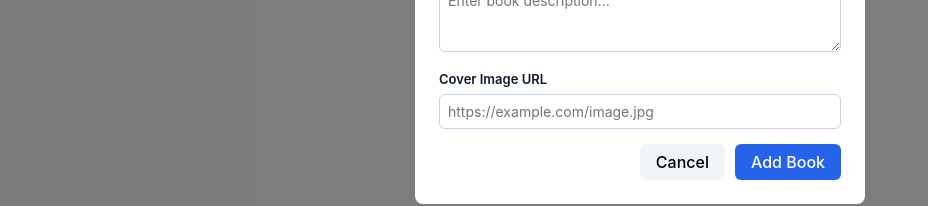
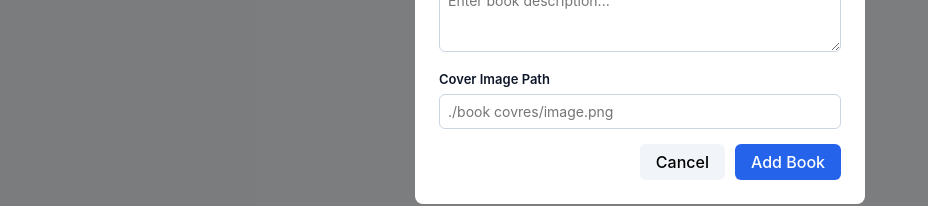
Before and after one commit to mohamedabdelrhman9876-hub/React-First-Project-BookHub, a React (Vite) app: page / in a window 1280 px wide. Both pictures are taken after typing "Sample" into the empty fields and a click on the button "+ Add Book". Shown: the part 466-672 px from the top of the page, without its empty margins (0-928 px from the left). Built offline with nearby package versions, Linux system fonts and the light colour scheme.

Commit message:
Use exact local book covers from book covres folder

```diff
--- a/src/App.jsx
+++ b/src/App.jsx
@@ -1,5 +1,6 @@
 import React, { useState } from 'react';
 import './App.css';
+
 
 const initialBooks = [
   {
@@ -13,7 +14,7 @@ const initialBooks = [
     published: "2008",
     language: "English",
     description: "Even bad code can function. But if code isn't clean, it can bring a development organization to its knees.",
-    image: "https://m.media-amazon.com/images/I/71T7aXT3PdL._AC_UF1000,1000_QL80_.jpg"
+    image: "./book covres/clean_code_cover.png"
   },
   {
     id: 2,
@@ -26,7 +27,7 @@ const initialBooks = [
     published: "2018",
     language: "English",
     description: "Atomic Habits shows how small changes, repeated consistently, can lead to remarkable results.",
-    image: "https://m.media-amazon.com/images/I/91bYsX41DVL._AC_UF1000,1000_QL80_.jpg"
+    image: "./book covres/atomic_habits_cover.png"
   },
   {
     id: 3,
@@ -38,8 +39,8 @@ const initialBooks = [
     pages: 369,
     published: "2014",
     language: "English",
-    description: "Six days ago, astronaut Mark Watney became one of the first people to walk on Mars. Now, he's sure he'll be the first person to die there.",
-    image: "https://m.media-amazon.com/images/I/81wxd6WYycL._AC_UF1000,1000_QL80_.jpg"
+    description: "Six days ago, astronaut Mark Watney became one of the first people to walk on Mars.",
+    image: "./book covres/the_martian_cover.png"
   },
   {
     id: 4,
@@ -51,8 +52,8 @@ const initialBooks = [
     pages: 688,
     published: "1965",
     language: "English",
-    description: "Set on the desert planet Arrakis, Dune is the story of the boy Paul Atreides, heir to a noble family task with ruling an inhospitable world.",
-    image: "https://m.media-amazon.com/images/I/A1u44fEN0JL._AC_UF1000,1000_QL80_.jpg"
+    description: "Set on the desert planet Arrakis, Dune is the story of the boy Paul Atreides.",
+    image: "./book covres/dune_cover.png"
   },
   {
     id: 5,
@@ -64,8 +65,8 @@ const initialBooks = [
     pages: 336,
     published: "2018",
     language: "English",
-    description: "Own Your Morning. Elevate Your Life. Legendary leadership and elite performance expert Robin Sharma introduced The 5am Club concept over twenty years ago.",
-    image: "https://m.media-amazon.com/images/I/71jG+e7roXL._AC_UF1000,1000_QL80_.jpg"
+    description: "Own Your Morning. Elevate Your Life. Legendary leadership and elite performance expert.",
+    image: "./book covres/the_5am_club_cover.png"
   },
   {
     id: 6,
@@ -77,19 +78,18 @@ const initialBooks = [
     pages: 395,
     published: "1994",
     language: "English",
-    description: "Capturing a wealth of experience about the design of object-oriented software, four top-notch designers present a catalog of simple and succinct solutions.",
-    image: "https://m.media-amazon.com/images/I/81gtKoapHFL._AC_UF1000,1000_QL80_.jpg"
+    description: "Capturing a wealth of experience about the design of object-oriented software.",
+    image: "./book covres/design_patterns_cover.png"
   }
 ];
 
 function App() {
   const [books, setBooks] = useState(initialBooks);
-  const [activeTab, setActiveTab] = useState('Home'); // 'Home', 'Categories', 'About'
+  const [activeTab, setActiveTab] = useState('Home');
   const [selectedCategory, setSelectedCategory] = useState('All');
   const [selectedBook, setSelectedBook] = useState(null);
   const [searchTerm, setSearchTerm] = useState('');
   const [isAddModalOpen, setIsAddModalOpen] = useState(false);
-
 
   const [newBook, setNewBook] = useState({
     title: '',
@@ -106,7 +106,6 @@ function App() {
     return matchesSearch && matchesCategory;
   });
 
-
   const handleAddBook = (e) => {
     e.preventDefault();
     if (!newBook.title || !newBook.author) return;
@@ -119,7 +118,7 @@ function App() {
       pages: 250,
       published: "2026",
       language: "English",
-      image: newBook.image || "https://images.unsplash.com/photo-1543002588-bfa74002ed7e?w=500&q=80"
+      image: newBook.image || "./book covres/clean_code_cover.png"
     };
 
     setBooks([createdBook, ...books]);
@@ -129,7 +128,6 @@ function App() {
 
   return (
     <div className="bookhub-app">
-      {/* Navigation Header */}
       <header className="navbar">
         <div className="nav-brand" onClick={() => { setActiveTab('Home'); setSelectedBook(null); }}>
           <span className="book-icon">📖</span>
@@ -173,9 +171,7 @@ function App() {
         </div>
       </header>
 
-      {/* BODY CONTENT */}
       {selectedBook ? (
-        /* BOOK DETAILS VIEW */
         <main className="book-details-view">
           <button className="back-link" onClick={() => setSelectedBook(null)}>
             ← Back to books
@@ -229,7 +225,6 @@ function App() {
           </div>
         </main>
       ) : activeTab === 'Categories' ? (
-        /* CATEGORIES WITH SIDEBAR VIEW */
         <div className="categories-layout">
           <aside className="sidebar">
             <h3>Categories</h3>
@@ -240,12 +235,6 @@ function App() {
                   className={selectedCategory === cat ? 'active-sidebar' : ''}
                   onClick={() => setSelectedCategory(cat)}
                 >
-                  {cat === 'All' && '🌐'}
-                  {cat === 'Programming' && '💻'}
-                  {cat === 'Self Help' && '⭐'}
-                  {cat === 'Science Fiction' && '🚀'}
-                  {cat === 'Fantasy' && '🧙'}
-                  {cat === 'Productivity' && '📈'}
                   <span>{cat}</span>
                 </li>
               ))}
@@ -276,13 +265,11 @@ function App() {
           </main>
         </div>
       ) : activeTab === 'About' ? (
-        /* ABOUT PAGE VIEW */
         <main className="about-view">
           <h2>About BookHub</h2>
           <p>BookHub is a modern web application designed for book lovers to discover, organize, and manage their favorite books easily.</p>
         </main>
       ) : (
-        /* HOME PAGE VIEW WITH HERO BANNER */
         <main className="home-view">
           <section className="hero-banner">
             <div className="hero-content">
@@ -338,7 +325,6 @@ function App() {
         </main>
       )}
 
-      {/* ADD NEW BOOK MODAL */}
       {isAddModalOpen && (
         <div className="modal-overlay">
           <div className="modal-card">
@@ -390,10 +376,10 @@ function App() {
                 ></textarea>
               </div>
               <div className="form-group">
-                <label>Cover Image URL</label>
+                <label>Cover Image Path</label>
                 <input
                   type="text"
-                  placeholder="https://example.com/image.jpg"
+                  placeholder="./book covres/image.png"
                   value={newBook.image}
                   onChange={(e) => setNewBook({...newBook, image: e.target.value})}
                 />
@@ -407,7 +393,6 @@ function App() {
         </div>
       )}
 
-      {/* Footer */}
       <footer className="footer">
         <p>© 2026 BookHub. All rights reserved.</p>
       </footer>
```
